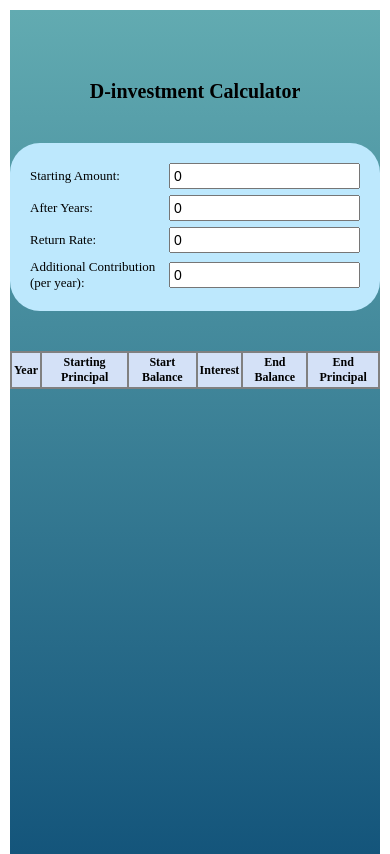
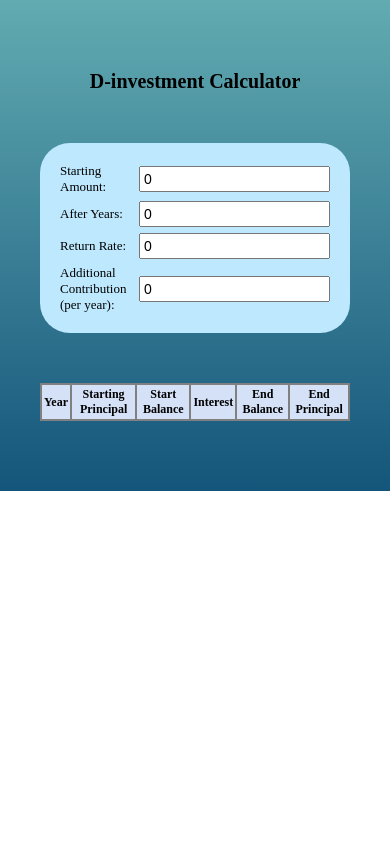
Before and after one commit to deepak-singh-jethi/investment_calculator, a React (Create React App) app: page / in a window 390 px wide. Built offline with nearby package versions, Linux system fonts and the light colour scheme; the HTML template or start-up script is replaced by a standard one.

Commit message:
change in style

```diff
--- a/src/styles/style.css
+++ b/src/styles/style.css
@@ -4,7 +4,7 @@
     box-sizing: border-box;
 }
 #root{
-    padding-top: 70px;
+    padding: 70px;
     display: flex;
     flex-direction: column;
     justify-content:flex-start;
@@ -12,12 +12,11 @@
     gap: 40px;
     background: rgb(20, 85, 123);
     background: linear-gradient(0deg, rgba(20, 85, 123, 1) 0%, rgba(98, 171, 177, 1) 100%);
-    height: 100%;
+    height: fit-content;
 
 }
 body{
-
-    height: 100vh;
+    height: 100%;
 }
 
 
@@ -61,7 +60,7 @@ label{
 
 table{
     border-collapse: collapse;
-    width: 950px;
+    width: 900px;
     background-color: white;
 }
 td,th{
@@ -121,7 +120,7 @@ tbody >tr:nth-child(even) {
 
     table {
             width: fit-content;
-            min-width: 320px;
+            min-width: 310px;
         }
 
         td,
@@ -135,8 +134,9 @@ tbody >tr:nth-child(even) {
 
         form {
             width: fit-content;
-            min-width:320px;
+            min-width:310px;
             padding: 20px;
+            margin: 10px;
 
         }
 
@@ -155,11 +155,8 @@ tbody >tr:nth-child(even) {
         label {
             font-size: 13px;
         }
-        #root {
-         margin: 10px;
-        }
 
-       #root>h1{
+        #root>h1{
             width: 100vw;
             font-size: 20px;
             text-align: center;
```
